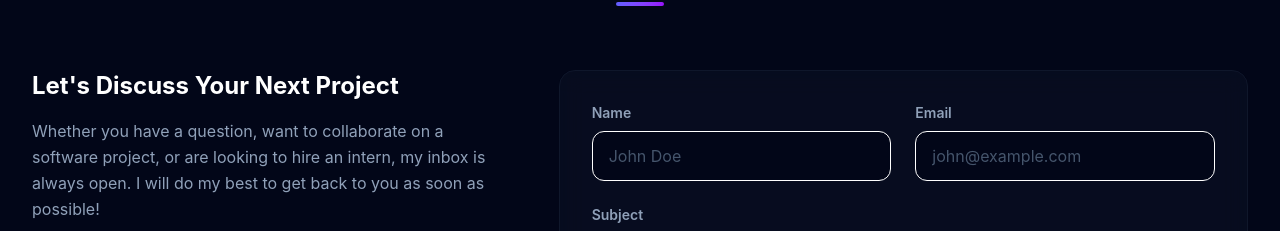
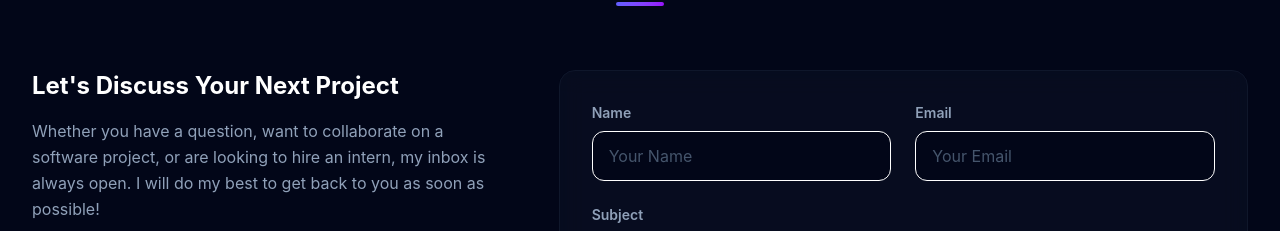
Before and after one commit to Arankan05/portfolio, a React app: page / in a window 1280 px wide. Shown: the part 4939-5170 px from the top of the page. Built offline with nearby package versions, Linux system fonts and the light colour scheme; the HTML template or start-up script is replaced by a standard one.

Commit message:
Updated portfolio

```diff
--- a/src/components/Contact.jsx
+++ b/src/components/Contact.jsx
@@ -153,7 +153,7 @@ const Contact = () => {
                       value={formData.name}
                       onChange={handleChange}
                       className="w-full px-4 py-3 rounded-xl bg-slate-950 border border-slate-850/80 text-white placeholder-slate-600 focus:outline-none focus:border-indigo-500 focus:ring-1 focus:ring-indigo-500 transition-all duration-200"
-                      placeholder="John Doe"
+                      placeholder="Your Name"
                     />
                   </div>
                   {/* Email */}
@@ -167,7 +167,7 @@ const Contact = () => {
                       value={formData.email}
                       onChange={handleChange}
                       className="w-full px-4 py-3 rounded-xl bg-slate-950 border border-slate-850/80 text-white placeholder-slate-600 focus:outline-none focus:border-indigo-500 focus:ring-1 focus:ring-indigo-500 transition-all duration-200"
-                      placeholder="john@example.com"
+                      placeholder="Your Email"
                     />
                   </div>
                 </div>
```
